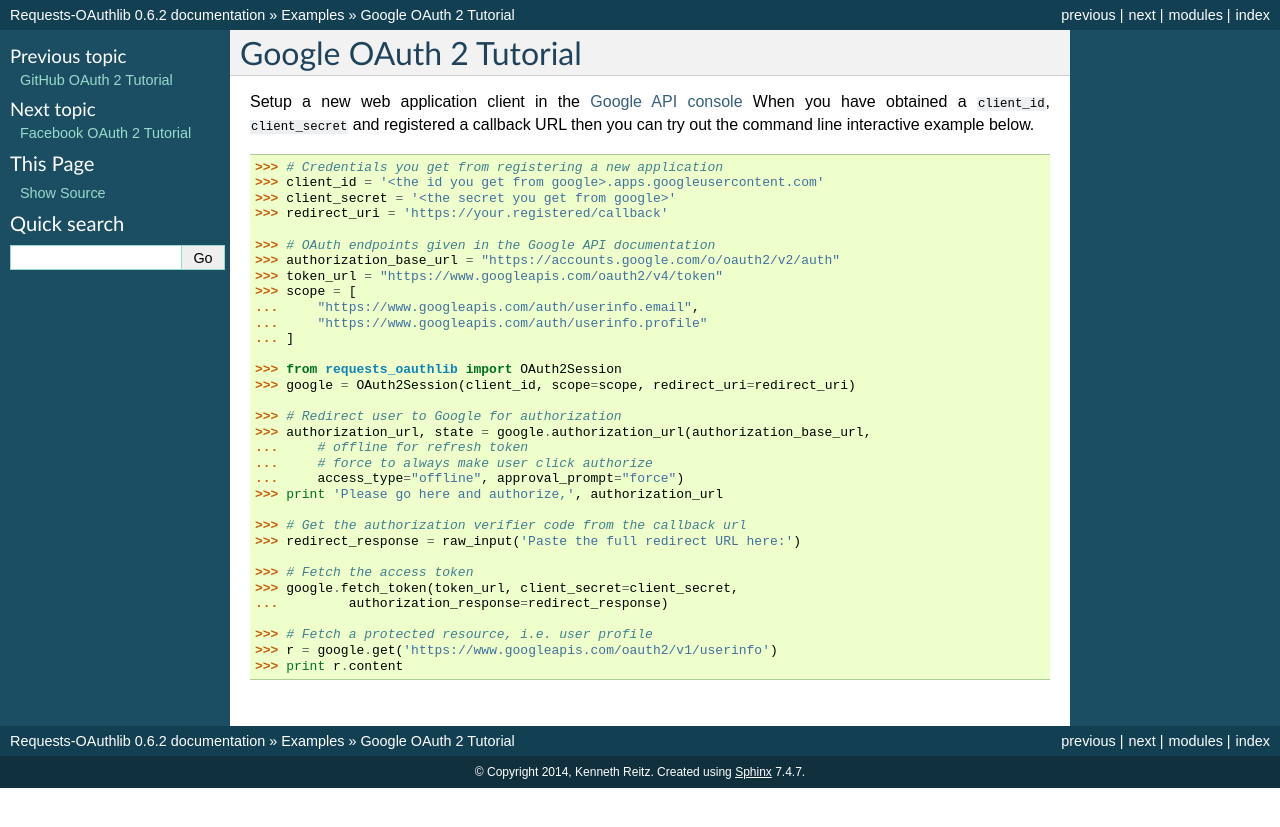
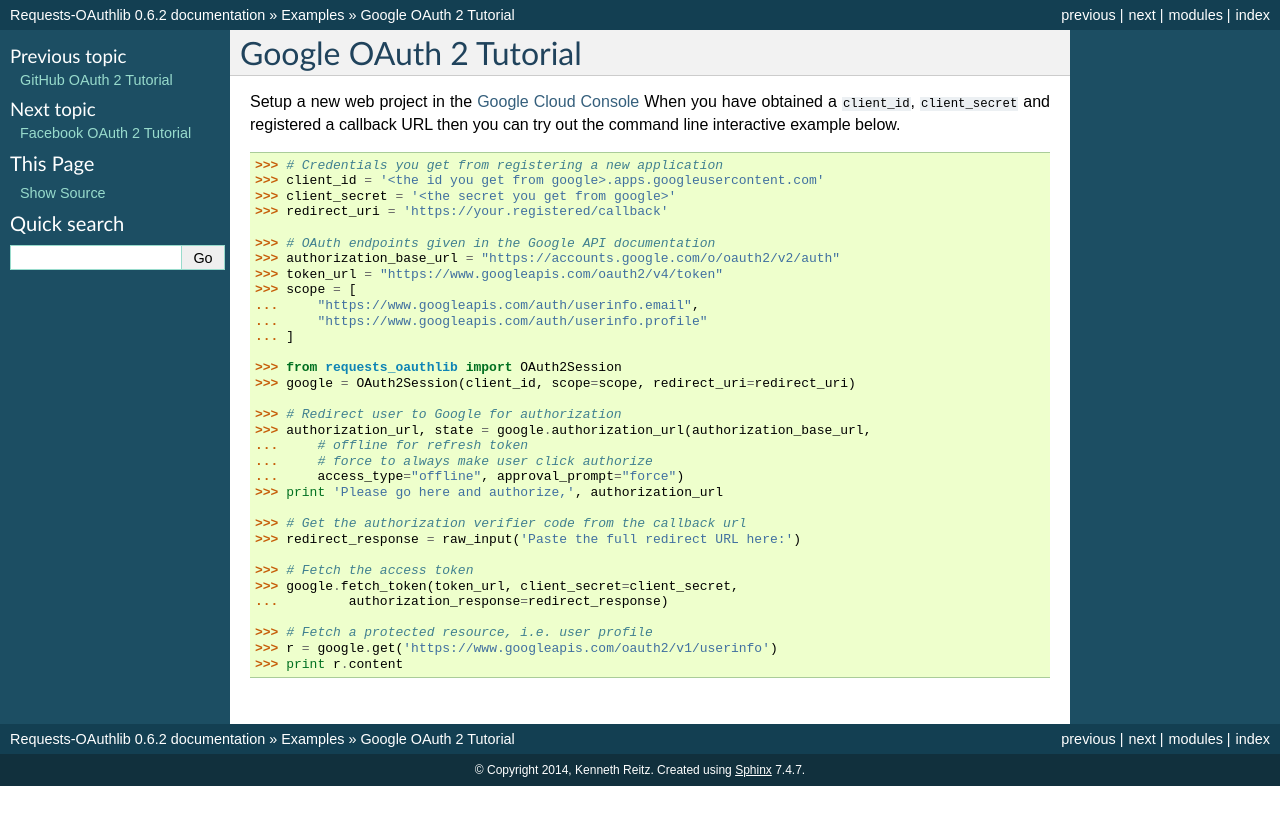
Before and after one commit to requests/requests-oauthlib, a Sphinx documentation site: the page built from docs/examples/google.rst, in a window 1280 px wide. Shown: the top 827 px of the page. Built offline with Sphinx 7.4.7, drawn with Linux system fonts in a browser that asks for light colours.

Commit message:
Update google.rst
updated Google link, API cosole is no longer exist

```diff
--- a/docs/examples/google.rst
+++ b/docs/examples/google.rst
@@ -1,11 +1,11 @@
 Google OAuth 2 Tutorial
 ==========================
 
-Setup a new web application client in the `Google API console`_
+Setup a new web project in the `Google Cloud Console`_
 When you have obtained a ``client_id``, ``client_secret`` and registered
 a callback URL then you can try out the command line interactive example below.
 
-.. _`Google API console`: https://code.google.com/apis/console/?pli=1
+.. _`Google Cloud Console`: https://cloud.google.com/console/project
 
 .. code-block:: pycon
 
```
